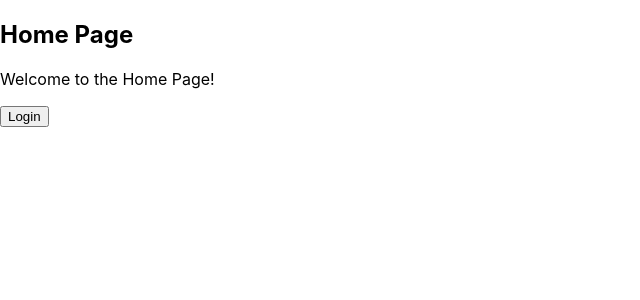
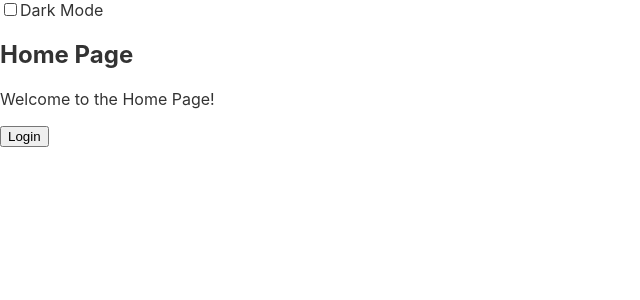
Before and after one commit to sabyasachirakshit/consumer-app, a React (Create React App) app: page / in a window 1280 px wide. Shown: the top 300 px of the page, without its empty margins (0-640 px from the left). Built offline with nearby package versions, Linux system fonts and the light colour scheme.

Commit message:
dark mode feature made

```diff
--- /dev/null
+++ b/src/components/DarkModeToggle.js
@@ -0,0 +1,16 @@
+// DarkModeToggle.js
+import React from 'react';
+import { useTheme } from './ThemeContext';
+
+const DarkModeToggle = () => {
+  const { isDarkMode, toggleTheme } = useTheme();
+
+  return (
+    <label>
+      <input type="checkbox" checked={isDarkMode} onChange={toggleTheme} />
+      Dark Mode
+    </label>
+  );
+};
+
+export default DarkModeToggle;
--- a/src/components/DashboardPage.js
+++ b/src/components/DashboardPage.js
@@ -1,8 +1,11 @@
 import React from 'react';
 import { useNavigate } from 'react-router-dom';
+import { useTheme } from "./ThemeContext";
+import DarkModeToggle from './DarkModeToggle';
 
 const DashboardPage = ({ onLogout }) => {
   const navigate = useNavigate();
+  const { isDarkMode } = useTheme();
 
   const handleLogoutClick = () => {
     onLogout();
@@ -10,7 +13,8 @@ const DashboardPage = ({ onLogout }) => {
   };
 
   return (
-    <div>
+    <div className={isDarkMode ? 'dark' : 'light'}>
+        <DarkModeToggle />
       <h2>Dashboard</h2>
       <p>Welcome to your dashboard!</p>
       <button onClick={handleLogoutClick}>Logout</button>
--- a/src/components/HomePage.js
+++ b/src/components/HomePage.js
@@ -1,11 +1,21 @@
-import React from 'react';
+import React from "react";
+import { Link } from "react-router-dom"; // Import Link from react-router-dom
+import { useTheme } from "./ThemeContext";
+import DarkModeToggle from "./DarkModeToggle";
 
-const HomePage = () => (
-  <div>
-    <h2>Home Page</h2>
-    <p>Welcome to the Home Page!</p>
-    <a href='/login'><button>Login</button></a>
-  </div>
-);
+const Homepage = () => {
+  const { isDarkMode } = useTheme();
+  return (
+    <div className={isDarkMode ? "dark" : "light"}>
+        <DarkModeToggle />
+      <h2>Home Page</h2>
+      <p>Welcome to the Home Page!</p>
+      {/* Use Link component instead of anchor tag */}
+      <Link to="/login">
+        <button>Login</button>
+      </Link>
+    </div>
+  );
+};
 
-export default HomePage;
+export default Homepage;
--- a/src/components/LoginPage.js
+++ b/src/components/LoginPage.js
@@ -1,21 +1,24 @@
-import React, { useState } from 'react';
-import { useNavigate } from 'react-router-dom';
+import React, { useState } from "react";
+import { useNavigate } from "react-router-dom";
+import { useTheme } from "./ThemeContext";
+import DarkModeToggle from "./DarkModeToggle";
 
 const fakeAuthApi = (username, password) => {
   return new Promise((resolve, reject) => {
     setTimeout(() => {
-      if (username === 'user' && password === 'password') {
+      if (username === "user" && password === "password") {
         resolve({ success: true });
       } else {
-        reject({ success: false, message: 'Invalid credentials' });
+        reject({ success: false, message: "Invalid credentials" });
       }
     }, 1000); // Simulate network latency with a 1-second delay
   });
 };
 
 const LoginPage = ({ setAuth }) => {
-  const [username, setUsername] = useState('');
-  const [password, setPassword] = useState('');
+  const { isDarkMode } = useTheme();
+  const [username, setUsername] = useState("");
+  const [password, setPassword] = useState("");
   const [loading, setLoading] = useState(false);
   const navigate = useNavigate();
 
@@ -28,7 +31,7 @@ const LoginPage = ({ setAuth }) => {
         setLoading(false);
         if (response.success) {
           setAuth(true);
-          navigate('/dashboard');
+          navigate("/dashboard");
         }
       })
       .catch((error) => {
@@ -38,7 +41,8 @@ const LoginPage = ({ setAuth }) => {
   };
 
   return (
-    <div>
+    <div className={isDarkMode ? 'dark' : 'light'}>
+        <DarkModeToggle />
       <h2>Login</h2>
       <form onSubmit={handleSubmit}>
         <div>
@@ -60,7 +64,7 @@ const LoginPage = ({ setAuth }) => {
           />
         </div>
         <button type="submit" disabled={loading}>
-          {loading ? 'Logging in...' : 'Login'}
+          {loading ? "Logging in..." : "Login"}
         </button>
       </form>
     </div>
--- /dev/null
+++ b/src/components/ThemeContext.js
@@ -0,0 +1,23 @@
+// ThemeContext.js
+import React, { createContext, useState, useContext, useEffect } from 'react';
+
+const ThemeContext = createContext();
+
+export const ThemeProvider = ({ children }) => {
+  const [isDarkMode, setIsDarkMode] = useState(() => {
+    const storedTheme = localStorage.getItem('theme');
+    return storedTheme ? JSON.parse(storedTheme) : false;
+  });
+
+  useEffect(() => {
+    localStorage.setItem('theme', JSON.stringify(isDarkMode));
+  }, [isDarkMode]);
+
+  return (
+    <ThemeContext.Provider value={{ isDarkMode, toggleTheme: () => setIsDarkMode(prevMode => !prevMode) }}>
+      {children}
+    </ThemeContext.Provider>
+  );
+};
+
+export const useTheme = () => useContext(ThemeContext);
--- /dev/null
+++ b/src/styles/dark.css
@@ -0,0 +1,10 @@
+/* styles.css */
+.dark {
+    background-color: #333;
+    color: #fff;
+  }
+
+  .light {
+    background-color: #fff;
+    color: #333;
+  }
```
Also changed, not shown: src/App.js (+6 -3 lines).
